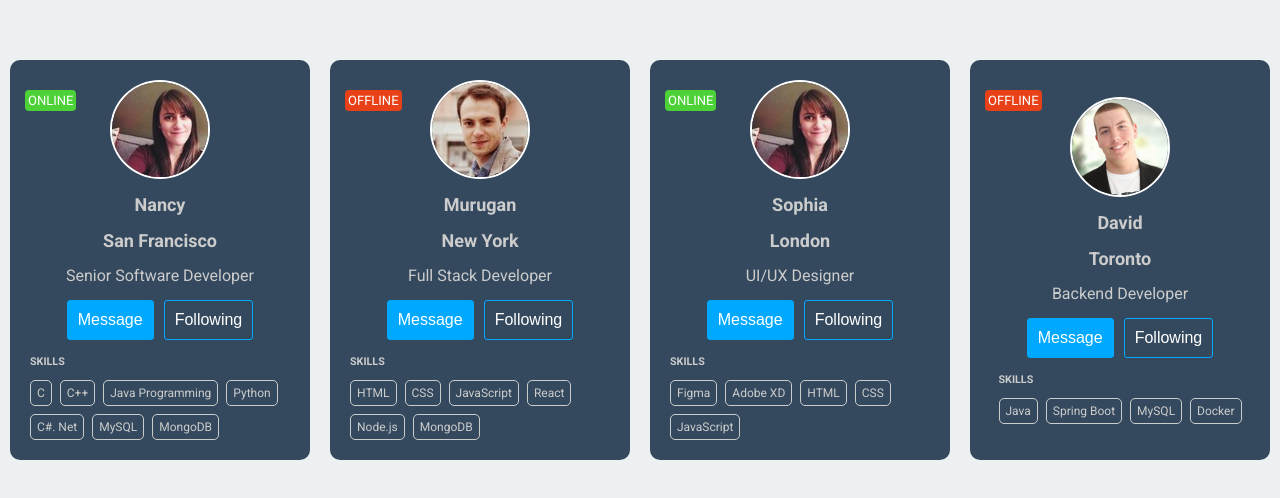
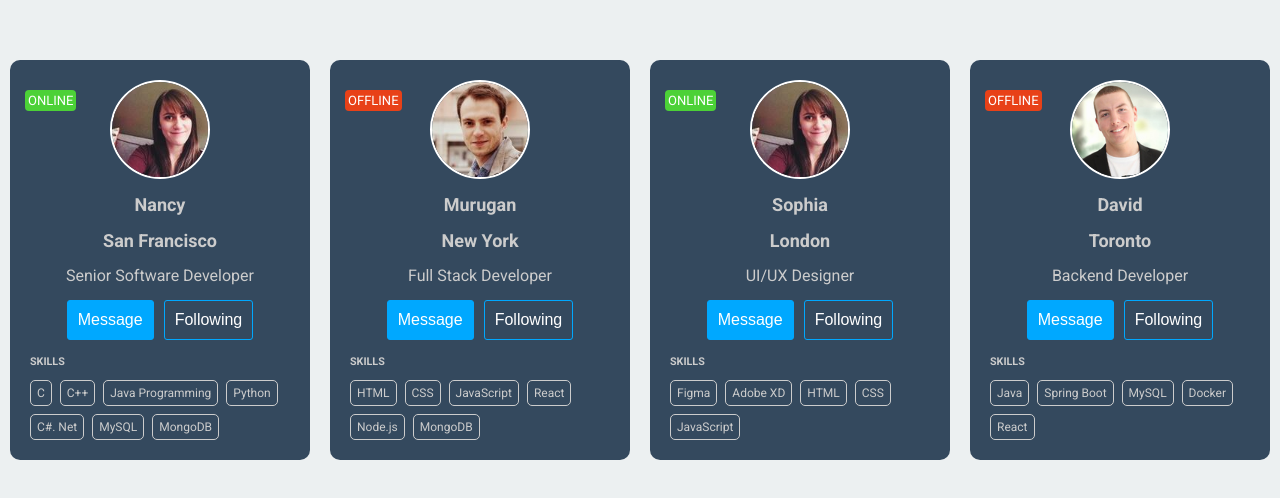
Before and after one commit to Pradeep-S28/react-mini-projects, a React (Vite) app in the folder 02_dynamic_user_cards/: page / in a window 1280 px wide. Shown: the part 140-638 px from the top of the page. Built offline with nearby package versions, Linux system fonts and the light colour scheme.

Commit message:
02 altered user data

```diff
--- a/02_dynamic_user_cards/src/App.jsx
+++ b/02_dynamic_user_cards/src/App.jsx
@@ -42,7 +42,7 @@ function App() {
       name: "David",
       city: "Toronto",
       description: "Backend Developer",
-      skills: ["Java", "Spring Boot", "MySQL", "Docker"],
+      skills: ["Java", "Spring Boot", "MySQL", "Docker", "React"],
       online: false,
       profile: img1, // reused image
     },
```
